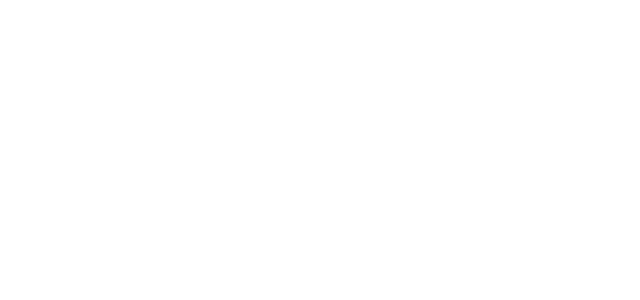
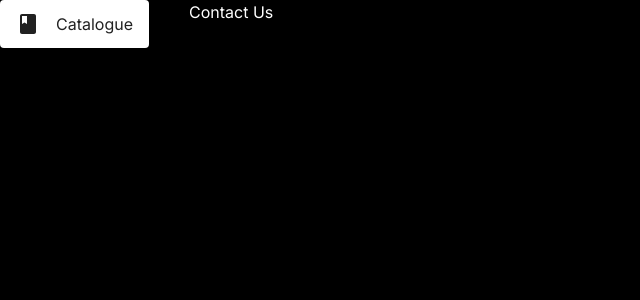
Before and after one commit to josh-peters-2357/bookstore, a Next.js app: page /home in a window 1280 px wide. Before the commit this address had no page. Shown: the top 300 px of the page, without its empty margins (0-640 px from the left). Built offline with nearby package versions, Linux system fonts and the light colour scheme.

Commit message:
basic menu

```diff
--- a/src/app/NavigationEvents.js
+++ /dev/null
@@ -1,22 +0,0 @@
-/*Credit to https://nextjs.org/docs/app/api-reference/functions/use-router,
-the Next.js documentation*/
-'use client'
-
-import { useEffect } from 'react'
-import { usePathname, useSearchParams } from 'next/navigation'
-import { useRouter } from 'next/navigation'
-
-export function NavigationEvents() {
-  const pathname = usePathname()
-  const searchParams = useSearchParams()
-  const router = useRouter()
-
-  useEffect(() => {
-    const url = `${pathname}?${searchParams}`
-    console.log(url)
-    // You can now use the current URL
-    // ...
-  }, [pathname, searchParams])
-
-  return {pathname, searchParams}
-}
--- /dev/null
+++ b/src/app/components/catalogue-menu.tsx
@@ -0,0 +1,46 @@
+import React from 'react';
+import { Accordion,
+         AccordionDetails,
+         AccordionSummary,
+         List,
+         ListItem,
+         ListItemButton,
+         ListItemText,
+         Stack } from '@mui/material';
+import '../../app/globals.scss';
+import BookIcon from '@mui/icons-material/Book';
+
+export default function CatalogueMenu () {
+    return (
+        <Accordion>
+        <AccordionSummary
+          aria-controls="panel1-content"
+          id="panel1-header"
+        >
+            <Stack spacing={{ xs: 1, sm: 2 }}
+                   direction="row"
+                   useFlexGap
+                   flexWrap="wrap">
+                <BookIcon className='book-accordion'/>
+                <div className='book-accordion'>
+                    Catalogue
+                </div>
+            </Stack>
+        </AccordionSummary>
+        <AccordionDetails>
+        <List>
+          <ListItem disablePadding>
+            <ListItemButton>
+              <ListItemText primary="Books" />
+            </ListItemButton>
+          </ListItem>
+          <ListItem disablePadding>
+            <ListItemButton component="a" href="#simple-list">
+              <ListItemText primary="Movies" />
+            </ListItemButton>
+          </ListItem>
+        </List>
+        </AccordionDetails>
+        </Accordion>
+    )
+}
--- /dev/null
+++ b/src/app/components/menu.tsx
@@ -0,0 +1,31 @@
+'use client'
+import React from 'react';
+import { Container, Grid, Stack } from '@mui/material';
+import '../../app/globals.scss';
+import Link from 'next/link';
+import CatalogueMenu from './catalogue-menu';
+
+export default function Menu () {
+    function LinkJSX (name: string, path: string): React.JSX.Element {
+        return (
+            <Link href={path}>
+                <Container className="body">{name}</Container>
+            </Link>
+        )
+    }
+
+    return (
+        <Stack spacing={{ xs: 1, sm: 2 }}
+               direction="row"
+               useFlexGap
+               flexWrap="wrap">
+            <CatalogueMenu/>
+            {LinkJSX("Contact Us", "/contact")}
+        </Stack>
+    // <Grid container>
+    //     <Grid item><CatalogueMenu/></Grid>
+    //     <Grid item>{LinkJSX("Contact Us", "/contact")}</Grid>
+    //     <Grid item>{LinkJSX("About Cliff's Edge Bookstore", "/about")}</Grid>
+    // </Grid>
+    )
+}
--- a/src/app/globals.scss
+++ b/src/app/globals.scss
@@ -3,7 +3,7 @@
 @tailwind components;
 @tailwind utilities;
 
-@media (prefers-color-scheme: dark) {
+@media (prefers-color-scheme: light) {
   :root {
     --foreground-rgb: 255, 255, 255;
     --background-rgb: 0, 0, 0;
@@ -46,3 +46,21 @@
     text-wrap: balance;
   }
 }
+
+book-icon {
+  display: 'flex';
+  flex-direction: row;
+  align-items: 'center';
+  flex-wrap: 'wrap';
+  min-width: fit-content;
+}
+
+acc {
+  min-width: fit-content;
+}
+
+book-accordion {
+  direction: flex;
+  flex-direction: row;
+  margin: 2%;
+}
--- a/src/app/home/page.tsx
+++ b/src/app/home/page.tsx
@@ -1,13 +1,10 @@
 'use client'
-import React, { Suspense } from 'react';
-import {Container} from '@mui/material';
+import React from 'react';
 import '../../app/globals.scss';
-import { useRouter,permanentRedirect,  redirect } from 'next/navigation'
-import { NavigationEvents } from '../NavigationEvents';
-import Link from 'next/link';
+import Menu from '../components/menu';
 
-export default function Home () {
-    const router = useRouter()
-
-    permanentRedirect('/home')
+export default function Home() {
+  return (
+      <Menu/>
+  )
 }
--- a/src/app/page.tsx
+++ b/src/app/page.tsx
@@ -1,23 +1,11 @@
 'use client'
-import React from "react";
 import '@fontsource/roboto/300.css';
 import '@fontsource/roboto/400.css';
 import '@fontsource/roboto/500.css';
 import '@fontsource/roboto/700.css';
 import './globals.scss';
-import Link from "next/link";
-import { NavigationEvents } from "./NavigationEvents";
-import { usePathname } from "next/navigation";
+import { redirect } from "next/navigation";
 
 export default function Home() {
-  var pathname = usePathname()
-  pathname = "/home"
-
-  return (
-    <main className="flex min-h-screen body">
-      <Link href = "/home">
-        Testing
-      </Link>
-    </main>
-  );
+  redirect("/home")
 }
```
Also changed, not shown: .eslintrc.json.
